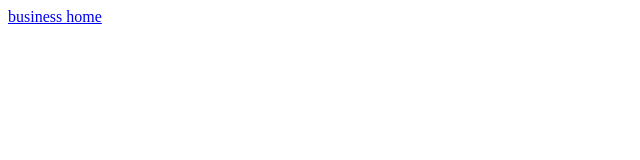
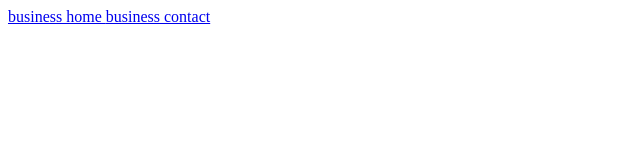
Before and after one commit to ninat/portfolio, a plain HTML site: page index.html in a window 1280 px wide. Shown: the whole page, without its empty margins (0-640 px from the left). Drawn offline with Linux system fonts and the light colour scheme.

Commit message:
added link to business contact on the first page

```diff
--- a/index.html
+++ b/index.html
@@ -4,5 +4,6 @@
 </head>
 <body>
 	<a href="business-template/index.html" title="business home">business home </a>
+	<a href="business-template/contact.html" title="business contact">business contact </a>
 </body>
 </html>
```
